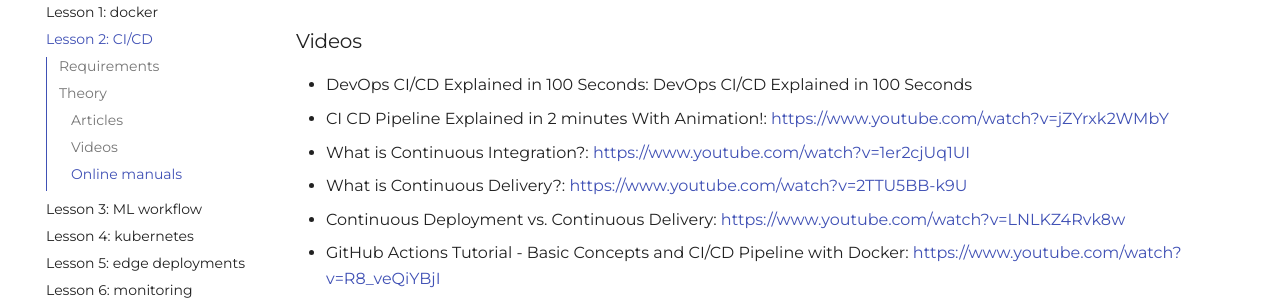
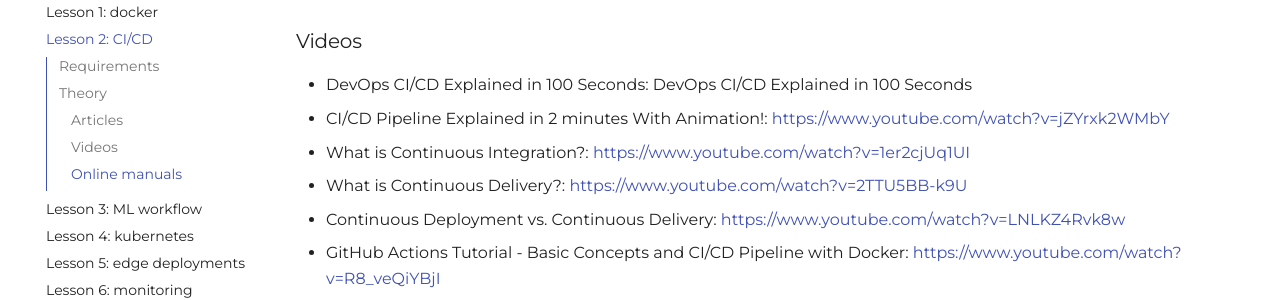
Before and after one commit to HOGENT-MLOps/mlops-slides, an MkDocs documentation site: the page built from docs/02-ci-cd.md, in a window 1280 px wide and 900 px high, scrolled down 815 px. Shown: the part 222-522 px from the top of the window. Built offline with MkDocs 1.6.1 and Material for MkDocs 9.7.7, drawn with Linux system fonts in a browser that asks for light colours; comment, search, counter and statistics services are not loaded.

Commit message:
Fix typo

```diff
--- a/docs/02-ci-cd.md
+++ b/docs/02-ci-cd.md
@@ -30,7 +30,7 @@
 ### Videos
 
 -   DevOps CI/CD Explained in 100 Seconds: DevOps CI/CD Explained in 100 Seconds
--   CI CD Pipeline Explained in 2 minutes With Animation!: https://www.youtube.com/watch?v=jZYrxk2WMbY
+-   CI/CD Pipeline Explained in 2 minutes With Animation!: https://www.youtube.com/watch?v=jZYrxk2WMbY
 -   What is Continuous Integration?: https://www.youtube.com/watch?v=1er2cjUq1UI
 -   What is Continuous Delivery?: https://www.youtube.com/watch?v=2TTU5BB-k9U
 -   Continuous Deployment vs. Continuous Delivery: https://www.youtube.com/watch?v=LNLKZ4Rvk8w
```
